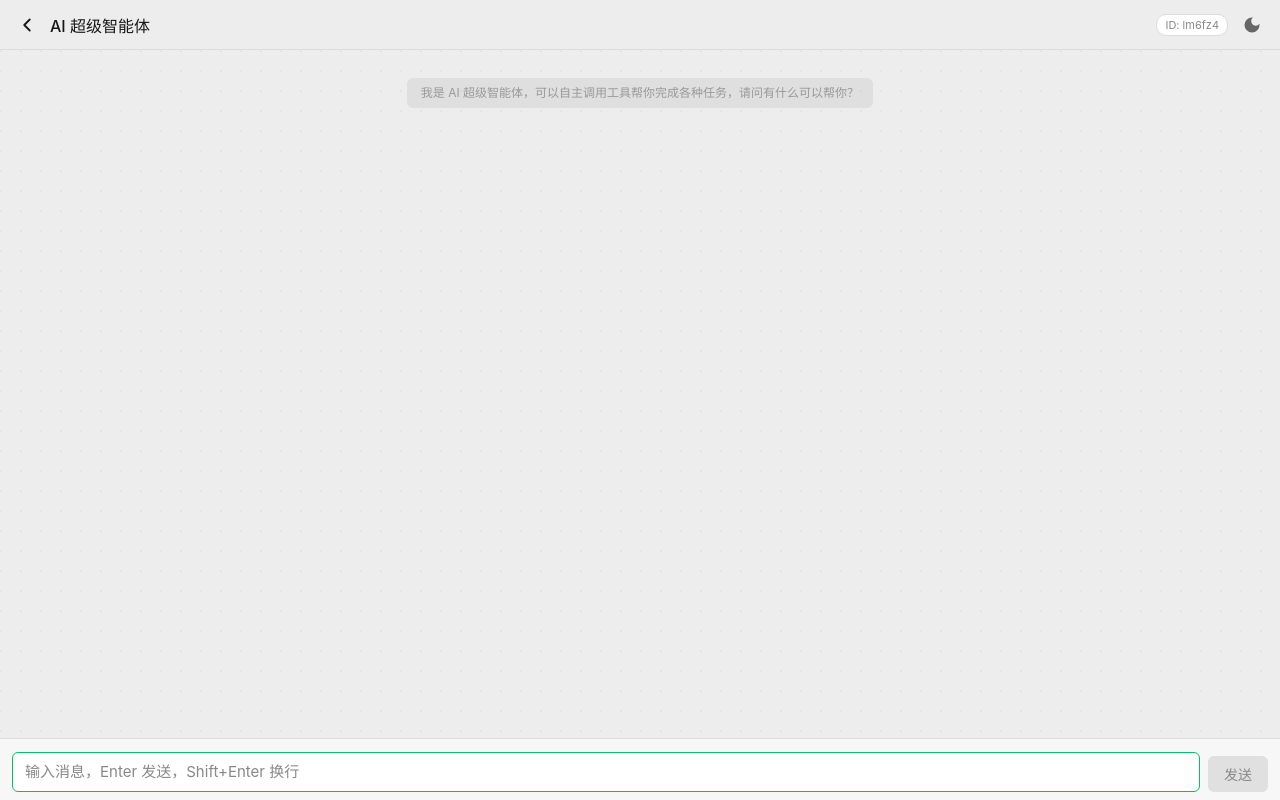
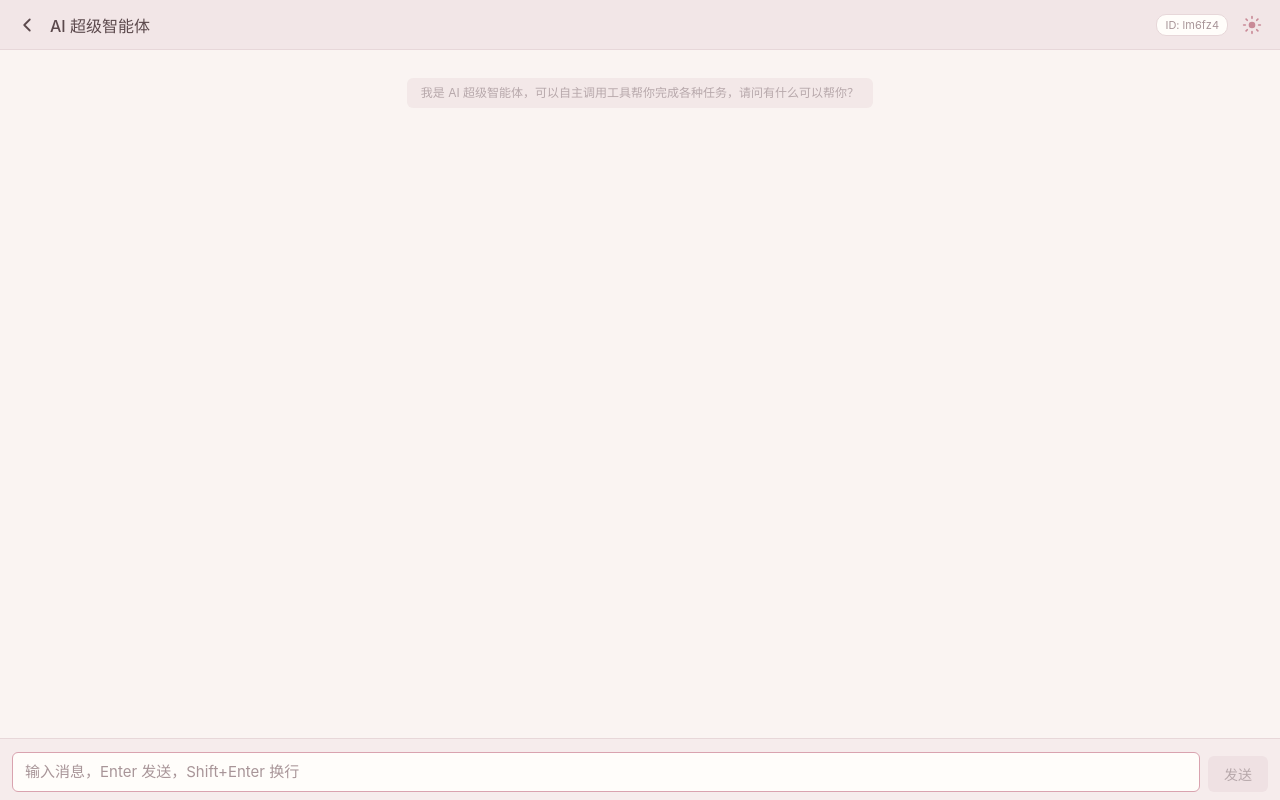
Before and after one commit to xu-q/x-ai-agent, a Vue app in the folder forntend/: page /agent in a window 1280 px wide. Built offline with nearby package versions, Linux system fonts and the light colour scheme.

Commit message:
feat(chat): 聊天室主题修改

```diff
--- a/forntend/src/components/ChatRoom.vue
+++ b/forntend/src/components/ChatRoom.vue
@@ -9,10 +9,16 @@
       </span>
       <span class="chat-title">{{ title }}</span>
       <span class="chat-id">ID: {{ shortChatId }}</span>
-      <button class="theme-btn" :title="theme === 'light' ? '切换到黑夜模式' : '切换到白天模式'" @click="toggleTheme">
+      <button class="theme-btn" :title="nextThemeTitle" @click="toggleTheme">
+        <!-- 白天模式：点击切到黑夜（月亮） -->
         <svg v-if="theme === 'light'" viewBox="0 0 24 24" width="20" height="20">
           <path d="M12 3a9 9 0 109 9c0-.46-.04-.92-.1-1.36a5.39 5.39 0 01-4.4 2.26 5.4 5.4 0 01-3.14-9.8c-.44-.06-.9-.1-1.36-.1z" fill="currentColor"/>
         </svg>
+        <!-- 黑夜模式：点击切到恋爱模式（爱心） -->
+        <svg v-else-if="theme === 'dark'" viewBox="0 0 24 24" width="20" height="20">
+          <path d="M12 21.35l-1.45-1.32C5.4 15.36 2 12.28 2 8.5 2 5.42 4.42 3 7.5 3c1.74 0 3.41.81 4.5 2.09C13.09 3.81 14.76 3 16.5 3 19.58 3 22 5.42 22 8.5c0 3.78-3.4 6.86-8.55 11.54L12 21.35z" fill="currentColor"/>
+        </svg>
+        <!-- 恋爱模式：点击切回白天（太阳） -->
         <svg v-else viewBox="0 0 24 24" width="20" height="20">
           <circle cx="12" cy="12" r="4" fill="currentColor"/>
           <g stroke="currentColor" stroke-width="2" stroke-linecap="round">
@@ -118,11 +124,20 @@ const inputRef = ref(null)
 const userResized = ref(false)
 let msgIdCounter = 0
 
-// 聊天背景主题：light（白天）/ dark（黑夜），从 localStorage 读取记忆
-const theme = ref(localStorage.getItem('chat-theme') || 'light')
+// 聊天背景主题：light（白天）/ dark（黑夜）/ love（恋爱，默认），从 localStorage 读取记忆
+const themeOptions = ['light', 'dark', 'love']
+const theme = ref(localStorage.getItem('chat-theme') || 'love')
+if (!themeOptions.includes(theme.value)) theme.value = 'light'
+
+const nextThemeTitle = computed(() => {
+  if (theme.value === 'light') return '切换到黑夜模式'
+  if (theme.value === 'dark') return '切换到恋爱模式'
+  return '切换到白天模式'
+})
 
 function toggleTheme() {
-  theme.value = theme.value === 'light' ? 'dark' : 'light'
+  const idx = themeOptions.indexOf(theme.value)
+  theme.value = themeOptions[(idx + 1) % themeOptions.length]
   localStorage.setItem('chat-theme', theme.value)
 }
 
@@ -285,7 +300,6 @@ defineExpose({ appendAiChunk, finishAiMessage, showAiError })
   --hover-bg: #dcdcdc;
   --btn-disabled-bg: #e0e0e0;
   --btn-disabled-text: #888;
-  --dot-bg: rgba(0, 0, 0, 0.04);
   height: 100%;
   display: flex;
   flex-direction: column;
@@ -310,7 +324,25 @@ defineExpose({ appendAiChunk, finishAiMessage, showAiError })
   --hover-bg: #2e2e2e;
   --btn-disabled-bg: #2a2a2a;
   --btn-disabled-text: #666;
-  --dot-bg: rgba(255, 255, 255, 0.04);
+}
+
+/* ===== 主题变量：恋爱（柔和莫兰迪粉） ===== */
+.chat-room[data-theme='love'] {
+  --bg-page: #faf4f2;
+  --bg-header: #f2e6e7;
+  --bg-input: #f6ecec;
+  --bg-input-box: #fffdfa;
+  --bg-divider: rgba(185, 150, 155, 0.18);
+  --bg-system: rgba(185, 150, 155, 0.12);
+  --bg-chat-id: #fffdfa;
+  --border-color: #e7d7d9;
+  --text-primary: #5c4a4d;
+  --text-secondary: #a89598;
+  --text-time: #b7a8ab;
+  --icon-color: #c49aa2;
+  --hover-bg: #efe1e3;
+  --btn-disabled-bg: #efe1e3;
+  --btn-disabled-text: #b7a8ab;
 }
 
 /* ===== 顶部栏（微信风格） ===== */
@@ -379,8 +411,6 @@ defineExpose({ appendAiChunk, finishAiMessage, showAiError })
   overflow-y: auto;
   padding: 16px 12px 20px;
   background: var(--bg-page);
-  background-image: radial-gradient(circle at 1px 1px, var(--dot-bg) 1px, transparent 0);
-  background-size: 20px 20px;
   transition: background 0.3s;
 }
 
@@ -540,6 +570,48 @@ defineExpose({ appendAiChunk, finishAiMessage, showAiError })
   border-color: transparent transparent transparent #2b5e1e;
 }
 
+/* 恋爱模式：柔和粉色系气泡与头像 */
+.chat-room[data-theme='love'] .bubble-user {
+  background: #f3d5da;
+  color: #5c4449;
+}
+
+.chat-room[data-theme='love'] .bubble-user::before {
+  border-color: transparent transparent transparent #f3d5da;
+}
+
+.chat-room[data-theme='love'] .bubble-ai {
+  background: #fffdfa;
+  color: #5c4a4d;
+  box-shadow: inset 0 0 0 1px #ecdcdf;
+}
+
+.chat-room[data-theme='love'] .bubble-ai::before {
+  border-color: transparent #fffdfa transparent transparent;
+  filter: drop-shadow(-1px 0 0 #ecdcdf);
+}
+
+.chat-room[data-theme='love'] .avatar-user {
+  background: linear-gradient(135deg, #eec3c9, #e3ccde);
+}
+
+.chat-room[data-theme='love'] .input-box:focus {
+  border-color: #d9a3af;
+}
+
+.chat-room[data-theme='love'] .send-btn-active {
+  background: #d98c9b;
+  color: #fff;
+}
+
+.chat-room[data-theme='love'] .send-btn-active:hover {
+  background: #cc7d8d;
+}
+
+.chat-room[data-theme='love'] .theme-btn {
+  color: #c98a97;
+}
+
 /* ===== 打字指示器（三点跳动） ===== */
 .typing-indicator {
   display: inline-flex;
--- a/forntend/src/views/MessageDetail.vue
+++ b/forntend/src/views/MessageDetail.vue
@@ -5,7 +5,7 @@
       <span class="conv-id">{{ conversationId }}</span>
       <button class="back-btn" @click="router.push('/admin')">← 返回列表</button>
     </header>
-    <main class="detail-main">
+    <main ref="detailMainRef" class="detail-main" @scroll="onScroll">
       <p v-if="loading" class="tip">加载中...</p>
       <p v-else-if="error" class="tip tip-error">{{ error }}</p>
       <p v-else-if="messages.length === 0" class="tip">该会话暂无消息</p>
@@ -26,6 +26,13 @@
         </div>
       </div>
     </main>
+    <transition name="fade">
+      <button v-if="showBackTop" class="back-top" title="回到顶部" @click="scrollTop">
+        <svg viewBox="0 0 24 24" width="20" height="20">
+          <path d="M12 5l-7 7 1.4 1.4L11 8.8V19h2V8.8l4.6 4.6L19 12z" fill="currentColor"/>
+        </svg>
+      </button>
+    </transition>
   </div>
 </template>
 
@@ -42,6 +49,19 @@ const conversationId = route.params.conversationId
 const messages = ref([])
 const loading = ref(false)
 const error = ref('')
+
+// 回到顶部
+const detailMainRef = ref(null)
+const showBackTop = ref(false)
+
+function onScroll() {
+  const el = detailMainRef.value
+  showBackTop.value = !!el && el.scrollTop > 200
+}
+
+function scrollTop() {
+  detailMainRef.value?.scrollTo({ top: 0, behavior: 'smooth' })
+}
 
 function formatTime(value) {
   if (!value) return '-'
@@ -71,6 +91,44 @@ onMounted(async () => {
   display: flex;
   flex-direction: column;
   background: #f5f6f7;
+  position: relative;
+}
+
+/* 回到顶部按钮 */
+.back-top {
+  position: absolute;
+  right: 32px;
+  bottom: 40px;
+  width: 42px;
+  height: 42px;
+  border-radius: 50%;
+  border: 1px solid #e5e6eb;
+  background: #fff;
+  color: #4e5969;
+  display: flex;
+  align-items: center;
+  justify-content: center;
+  cursor: pointer;
+  box-shadow: 0 4px 12px rgba(0, 0, 0, 0.12);
+  transition: all 0.2s;
+  z-index: 10;
+}
+
+.back-top:hover {
+  color: #165dff;
+  border-color: #165dff;
+  transform: translateY(-2px);
+}
+
+.fade-enter-active,
+.fade-leave-active {
+  transition: opacity 0.25s, transform 0.25s;
+}
+
+.fade-enter-from,
+.fade-leave-to {
+  opacity: 0;
+  transform: translateY(8px);
 }
 
 .detail-header {
```
Also changed, not shown: 1 other file (tests, documents, lock files or other folders).
